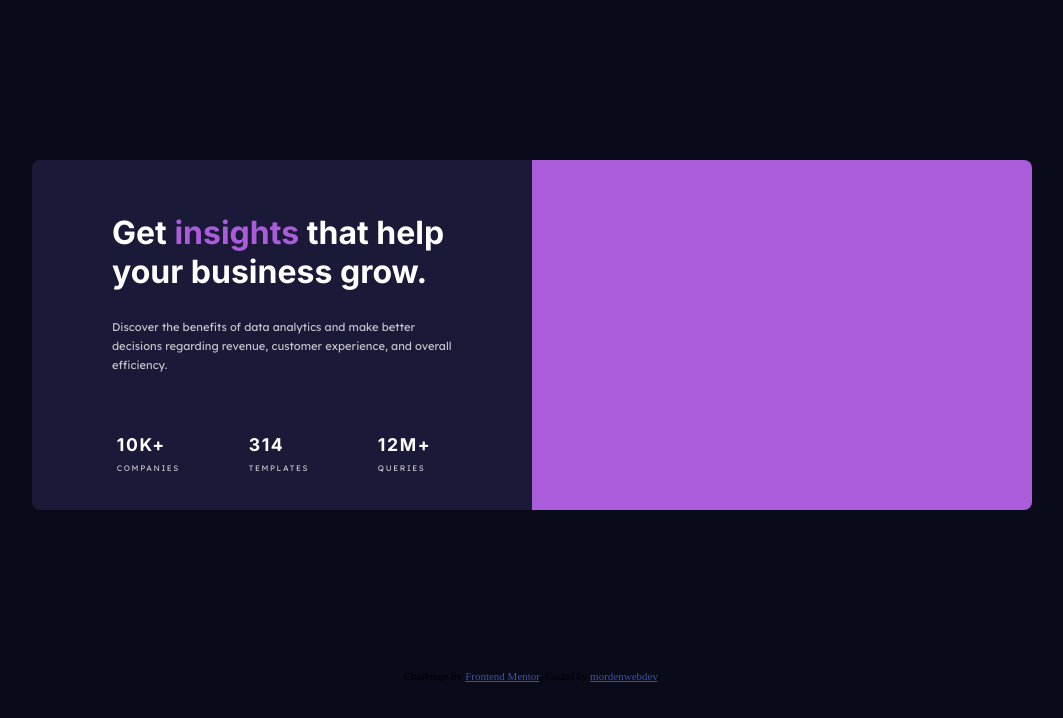
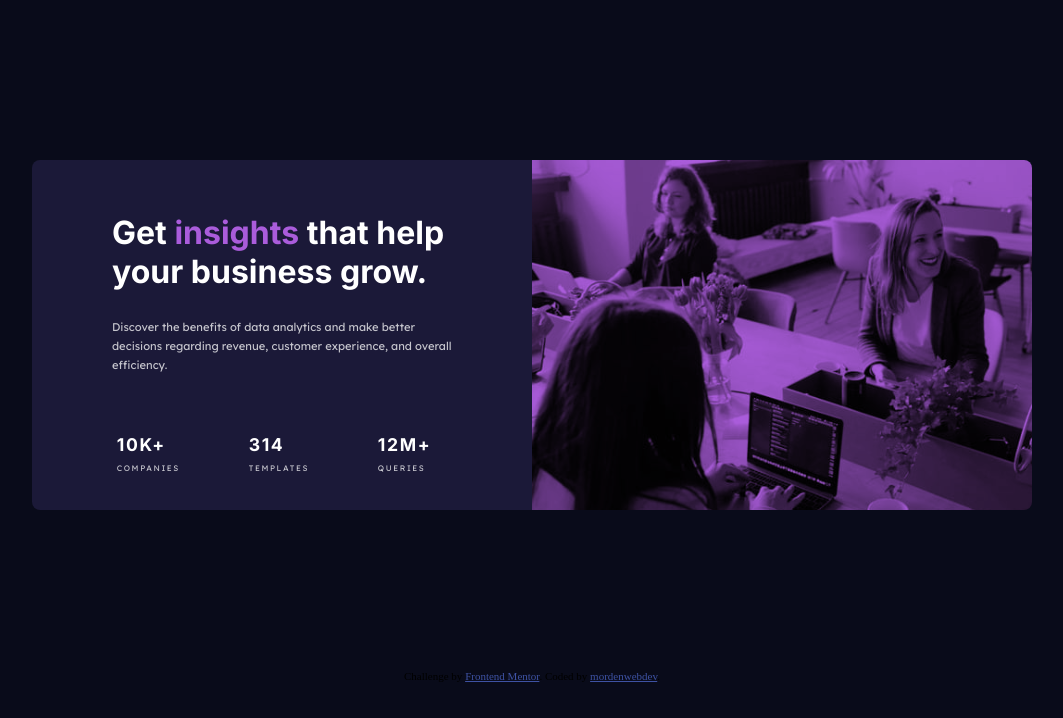
Before and after one commit to MordenWebDev/Stats-preview-card-component, a plain HTML site: page index.html in a window 1280 px wide. Shown: the whole page, without its empty margins (108-1171 px from the left). Drawn offline with Linux system fonts and the light colour scheme; the site is published under a folder, as on GitHub Pages, so addresses that start at the root find nothing.

Commit message:
fixed image-not-showing
due to missing of "/"
and added var to background color;

```diff
--- a/style.css
+++ b/style.css
@@ -78,8 +78,8 @@
     border-bottom-right-radius: 0.5rem;
 
     background-blend-mode: multiply;
-    background-image: url("/images/image-header-desktop.jpg");
-    background-color: hsl(277, 64%, 61%);
+    background-image: url("images/image-header-desktop.jpg");
+    background-color: var(--acent-color);
     background-size: cover;
     background-repeat: no-repeat;
   }
```
